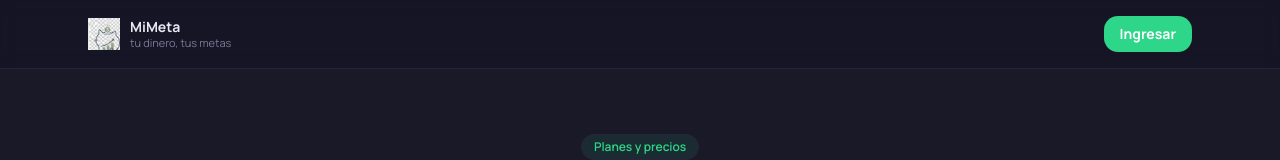
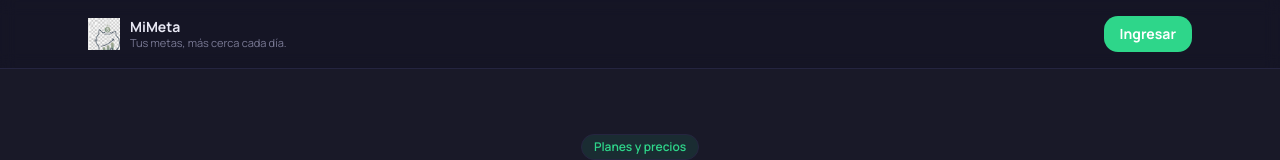
Before and after one commit to calonsosm-blip/mimeta, a Next.js app in the folder apps/web/: page /pricing in a window 1280 px wide. Shown: the top 160 px of the page. Built offline with nearby package versions, Linux system fonts and the light colour scheme.

Commit message:
fix: actualizar eslogan a 'Tus metas, más cerca cada día.' en layout y pricing

```diff
--- a/apps/web/app/(public)/pricing/page.tsx
+++ b/apps/web/app/(public)/pricing/page.tsx
@@ -93,7 +93,7 @@ export default function PricingPage() {
             <Image src="/mimeta-isotipo.png" alt="MiMeta" width={32} height={32} className="object-contain shrink-0" />
             <div>
               <p className="text-sm font-bold text-foreground leading-tight">MiMeta</p>
-              <p className="text-[11px] text-muted-foreground leading-tight">tu dinero, tus metas</p>
+              <p className="text-[11px] text-muted-foreground leading-tight">Tus metas, más cerca cada día.</p>
             </div>
           </Link>
           <Link
--- a/apps/web/app/layout.tsx
+++ b/apps/web/app/layout.tsx
@@ -6,11 +6,11 @@ import { ThemeProvider } from '@/components/providers/ThemeProvider'
 const manrope = Manrope({ subsets: ['latin'], variable: '--font-sans' })
 
 export const metadata: Metadata = {
-  title: 'MiMeta — Tu dinero, tus metas',
+  title: 'MiMeta — Tus metas, más cerca cada día.',
   description: 'Controla tus finanzas, ahorra con inteligencia y cumple tus metas.',
   metadataBase: new URL('https://mimeta-web.vercel.app'),
   openGraph: {
-    title: 'MiMeta — Tu dinero, tus metas',
+    title: 'MiMeta — Tus metas, más cerca cada día.',
     description: 'Controla tus finanzas, ahorra con inteligencia y cumple tus metas.',
     url: 'https://mimeta-web.vercel.app',
     siteName: 'MiMeta',
@@ -19,7 +19,7 @@ export const metadata: Metadata = {
   },
   twitter: {
     card: 'summary_large_image',
-    title: 'MiMeta — Tu dinero, tus metas',
+    title: 'MiMeta — Tus metas, más cerca cada día.',
     description: 'Controla tus finanzas, ahorra con inteligencia y cumple tus metas.',
   },
 }
```
